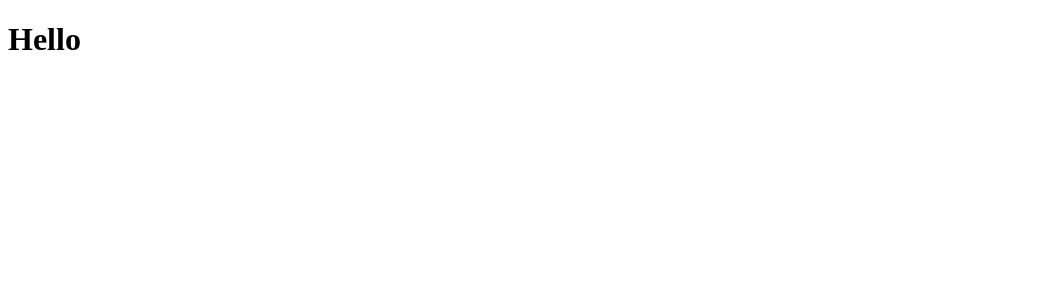
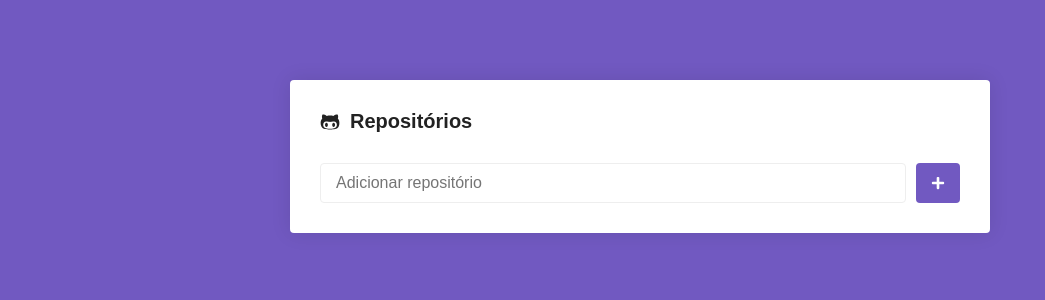
Before and after one commit to pedrovidio/rocketseat_modulo05, a React (Create React App) app: page / in a window 1280 px wide. Shown: the top 300 px of the page, without its empty margins (0-1045 px from the left). Built offline with nearby package versions, Linux system fonts and the light colour scheme.

Commit message:
Estilizando os componentes

```diff
--- a/package.json
+++ b/package.json
@@ -8,7 +8,10 @@
     "@testing-library/user-event": "^7.1.2",
     "react": "^16.12.0",
     "react-dom": "^16.12.0",
-    "react-scripts": "3.3.0"
+    "react-icons": "^3.8.0",
+    "react-router-dom": "^5.1.2",
+    "react-scripts": "3.3.0",
+    "styled-components": "^4.4.1"
   },
   "scripts": {
     "start": "react-scripts start",
--- a/src/App.js
+++ b/src/App.js
@@ -1,10 +1,14 @@
 import React from 'react';
+
+import Routes from './routes';
+import GlobalStyle from './styles/global';
 
 function App() {
   return (
-    <div className="App">
-      <h1>Hello</h1>
-    </div>
+    <>
+      <Routes />
+      <GlobalStyle />
+    </>
   );
 }
 
--- /dev/null
+++ b/src/pages/Main/index.js
@@ -0,0 +1,26 @@
+import React, { Component } from 'react';
+
+import { FaGithubAlt, FaPlus } from 'react-icons/fa';
+
+import { Container, Form, SubmitButton } from './styles';
+
+export default class Main extends Component {
+  render() {
+    return (
+      <Container>
+        <h1>
+          <FaGithubAlt />
+          Repositórios
+        </h1>
+
+        <Form onSubmit={() => {}}>
+          <input type="text" placeholder="Adicionar repositório" />
+
+          <SubmitButton>
+            <FaPlus color="#fff" size={14} />
+          </SubmitButton>
+        </Form>
+      </Container>
+    );
+  }
+}
--- /dev/null
+++ b/src/pages/Main/styles.js
@@ -0,0 +1,49 @@
+import styled from 'styled-components';
+
+export const Container = styled.div`
+  max-width: 700px;
+  background: #fff;
+  border-radius: 4px;
+  box-shadow: 0 0 20px rgba(0, 0, 0, 0.1);
+  padding: 30px;
+  margin: 80px auto;
+
+  h1 {
+    font-size: 20px;
+    display: flex;
+    flex-direction: row;
+    align-items: center;
+
+    svg {
+      margin-right: 10px;
+    }
+  }
+`;
+
+export const Form = styled.form`
+  margin-top: 30px;
+  display: flex;
+  flex-direction: row;
+
+  input {
+    flex: 1;
+    border: 1px solid #eee;
+    padding: 10px 15px;
+    border-radius: 4px;
+    font-size: 16px;
+  }
+`;
+
+export const SubmitButton = styled.button.attrs({
+  type: 'submit',
+})`
+  background: #7159c1;
+  border: 0px;
+  padding: 0 15px;
+  margin-left: 10px;
+  border-radius: 4px;
+
+  display: flex;
+  justify-content: center;
+  align-items: center;
+`;
--- /dev/null
+++ b/src/pages/Repository/index.js
@@ -0,0 +1,7 @@
+import React from 'react';
+
+// import { Container } from './styles';
+
+export default function Repository() {
+  return <h1>Repository</h1>;
+}
--- /dev/null
+++ b/src/routes.js
@@ -0,0 +1,16 @@
+import React from 'react';
+import { BrowserRouter, Switch, Route } from 'react-router-dom';
+
+import Main from './pages/Main';
+import Repository from './pages/Repository';
+
+export default function Routes() {
+  return (
+    <BrowserRouter>
+      <Switch>
+        <Route path="/" exact component={Main} />
+        <Route path="/repository" component={Repository} />
+      </Switch>
+    </BrowserRouter>
+  );
+}
--- /dev/null
+++ b/src/styles/global.js
@@ -0,0 +1,29 @@
+import { createGlobalStyle } from 'styled-components';
+
+export default createGlobalStyle`
+  * {
+    margin: 0;
+    padding: 0;
+    outline: 0;
+    box-sizing: border-box;
+  }
+
+  html, body, #root {
+    min-height: 100%;
+  }
+
+  body {
+    background: #7159c1;
+    -webkit-font-smoothing: antialiased !important;
+  }
+
+  body, input, button {
+    color: #222;
+    font-size: 14px;
+    font-family: Arial, Helvetica, sans-serif;
+  }
+
+  button {
+    cursor: pointer;
+  }
+`;
```
Also changed, not shown: 1 other file (tests, documents, lock files or other folders).
